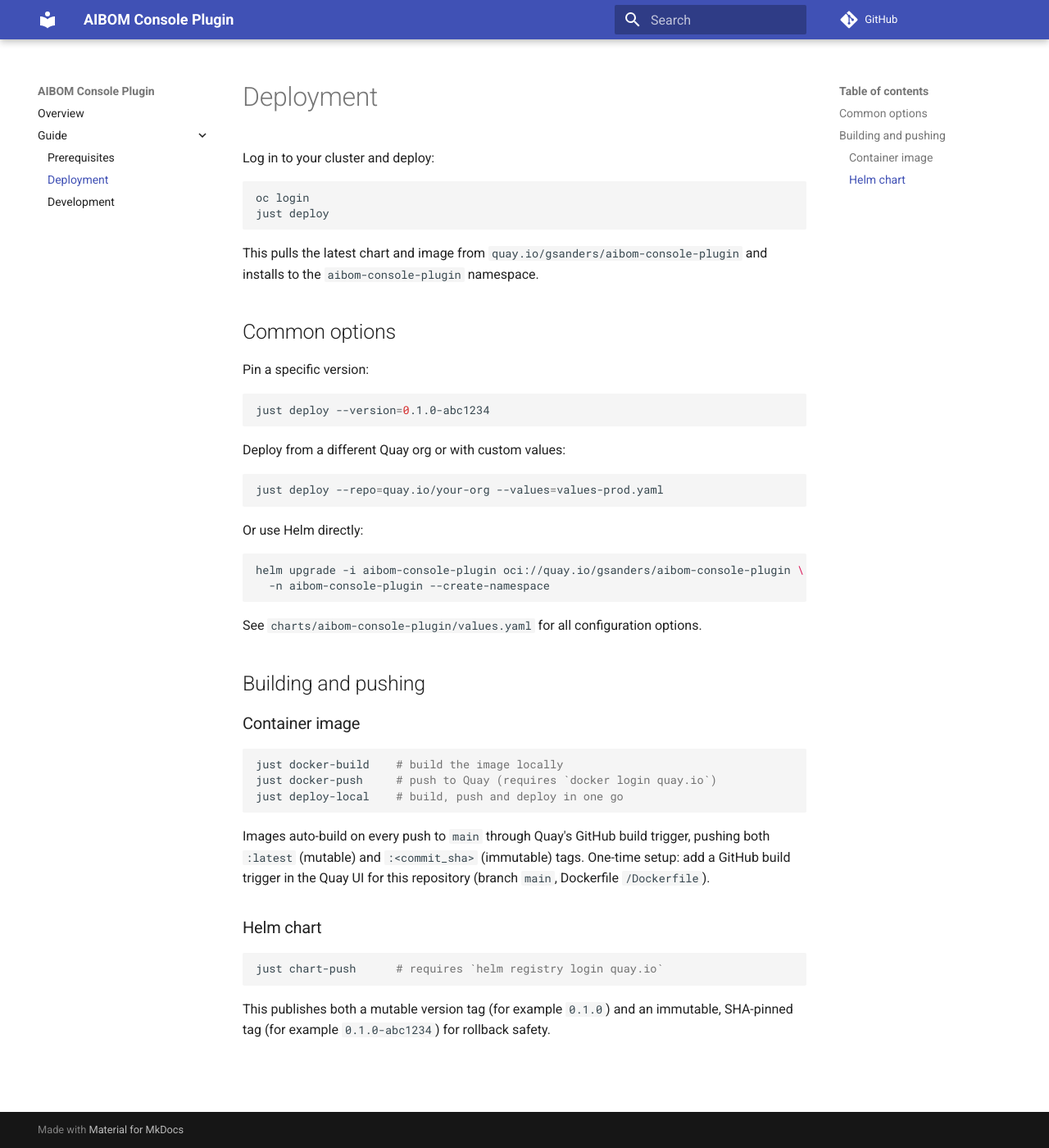
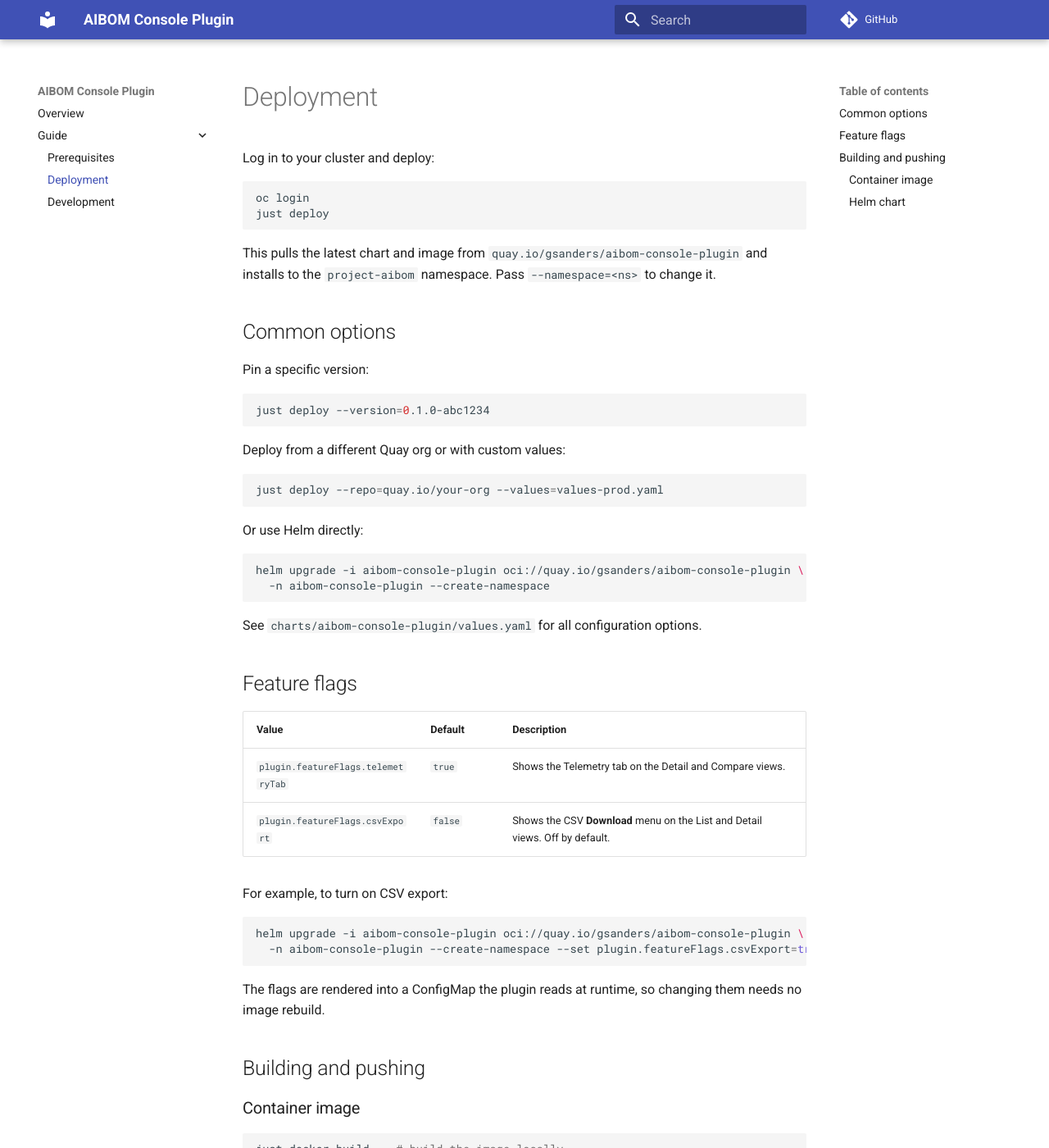
Before and after one commit to gavinsan33/aibom-console-plugin, an MkDocs documentation site: the page built from docs/guide/deployment.md, in a window 1280 px wide and 1400 px high. Shown: the whole window at 82% size. Built offline with MkDocs 1.6.1 and Material for MkDocs 9.7.7, drawn with Linux system fonts in a browser that asks for light colours; comment, search, counter and statistics services are not loaded.

Commit message:
Document feature flags, enable CSV export, fix default namespace

````diff
--- a/docs/guide/deployment.md
+++ b/docs/guide/deployment.md
@@ -7,7 +7,7 @@ oc login
 just deploy
 ```
 
-This pulls the latest chart and image from `quay.io/gsanders/aibom-console-plugin` and installs to the `aibom-console-plugin` namespace.
+This pulls the latest chart and image from `quay.io/gsanders/aibom-console-plugin` and installs to the `project-aibom` namespace. Pass `--namespace=<ns>` to change it.
 
 ## Common options
 
@@ -32,6 +32,22 @@ helm upgrade -i aibom-console-plugin oci://quay.io/gsanders/aibom-console-plugin
 
 See `charts/aibom-console-plugin/values.yaml` for all configuration options.
 
+## Feature flags
+
+| Value | Default | Description |
+|-------|---------|-------------|
+| `plugin.featureFlags.telemetryTab` | `true` | Shows the Telemetry tab on the Detail and Compare views. |
+| `plugin.featureFlags.csvExport` | `false` | Shows the CSV **Download** menu on the List and Detail views. Off by default. |
+
+For example, to turn on CSV export:
+
+```sh
+helm upgrade -i aibom-console-plugin oci://quay.io/gsanders/aibom-console-plugin \
+  -n aibom-console-plugin --create-namespace --set plugin.featureFlags.csvExport=true
+```
+
+The flags are rendered into a ConfigMap the plugin reads at runtime, so changing them needs no image rebuild.
+
 ## Building and pushing
 
 ### Container image
````
Also changed, not shown: docs/index.md (+1 -1 lines).
